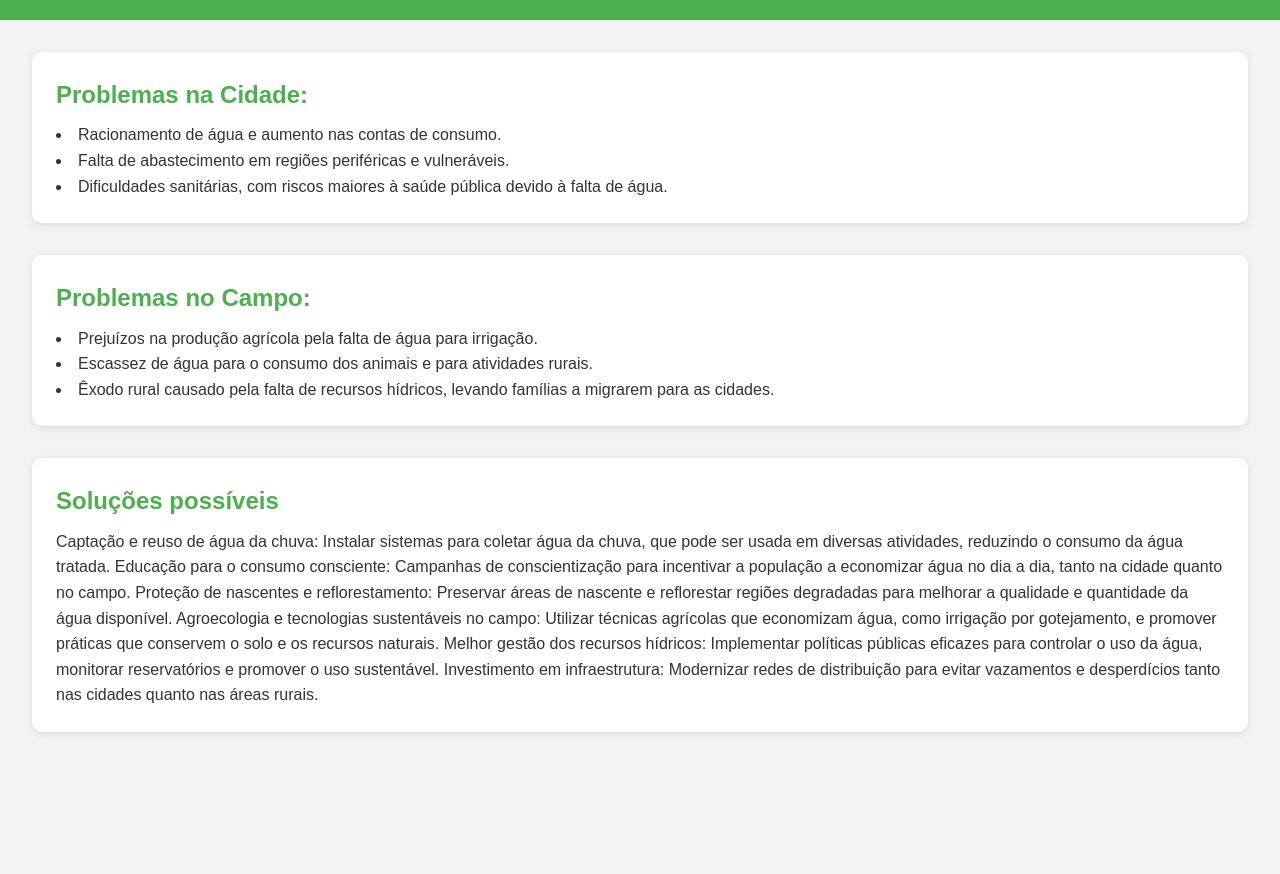
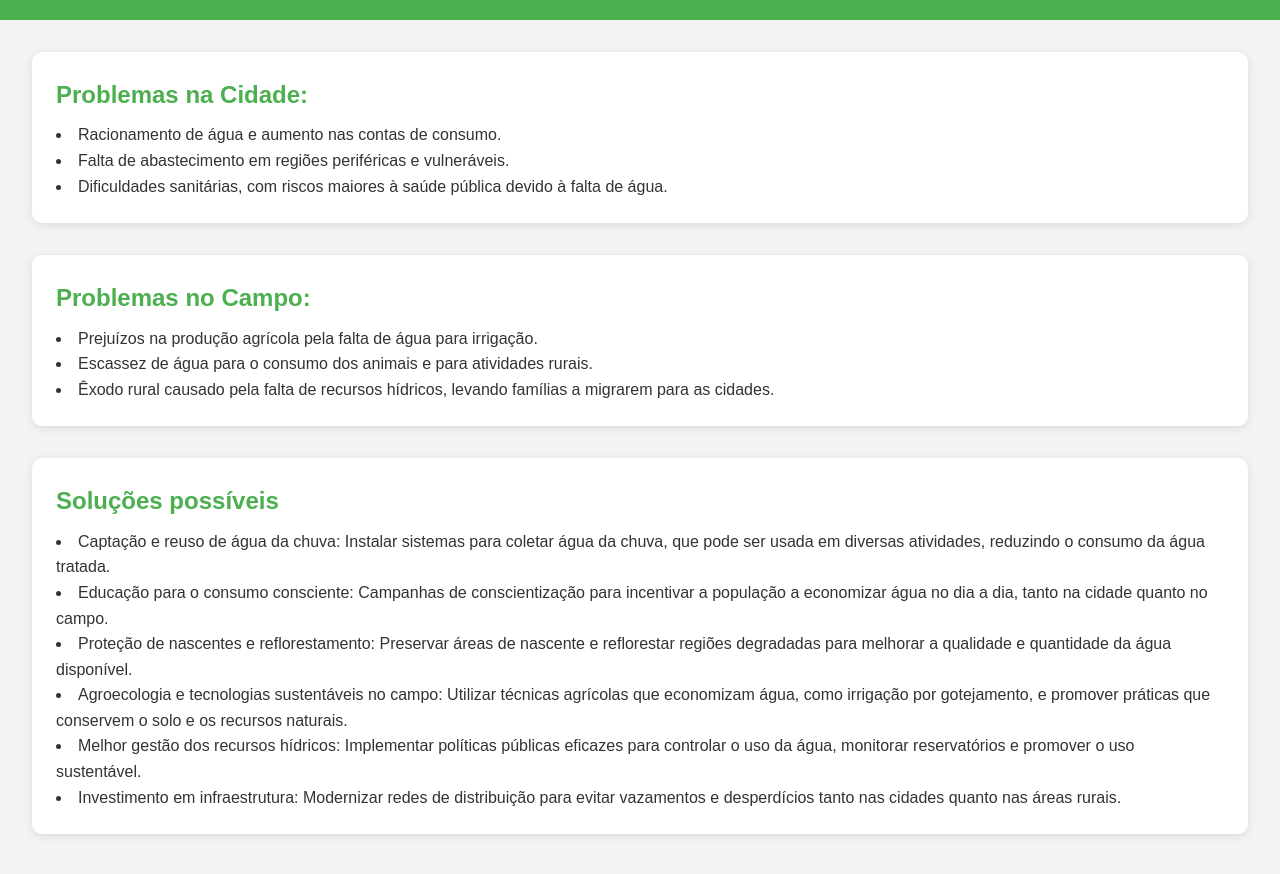
Before and after one commit to Frederico02012008/Agrinho-2025, a plain HTML site: page index.html in a window 1280 px wide. Shown: the part 108-982 px from the top of the page. Before the commit the page ends 904 px from the top, so only its background shows below. Drawn offline with Linux system fonts and the light colour scheme.

Commit message:
melhorei

```diff
--- a/index.html
+++ b/index.html
@@ -33,17 +33,12 @@
         <section>
             <h2>Soluções possíveis</h2>
             <p>
-                Captação e reuso de água da chuva: Instalar sistemas para coletar água da chuva, que pode ser usada em diversas atividades, reduzindo o consumo da água tratada.
-
-                Educação para o consumo consciente: Campanhas de conscientização para incentivar a população a economizar água no dia a dia, tanto na cidade quanto no campo.
-
-                Proteção de nascentes e reflorestamento: Preservar áreas de nascente e reflorestar regiões degradadas para melhorar a qualidade e quantidade da água disponível.
-
-                Agroecologia e tecnologias sustentáveis no campo: Utilizar técnicas agrícolas que economizam água, como irrigação por gotejamento, e promover práticas que conservem o solo e os recursos naturais.
-
-                Melhor gestão dos recursos hídricos: Implementar políticas públicas eficazes para controlar o uso da água, monitorar reservatórios e promover o uso sustentável.
-
-                Investimento em infraestrutura: Modernizar redes de distribuição para evitar vazamentos e desperdícios tanto nas cidades quanto nas áreas rurais.
+                <li>Captação e reuso de água da chuva: Instalar sistemas para coletar água da chuva, que pode ser usada em diversas atividades, reduzindo o consumo da água tratada.</li>
+                <li>Educação para o consumo consciente: Campanhas de conscientização para incentivar a população a economizar água no dia a dia, tanto na cidade quanto no campo.</li>
+                <li>Proteção de nascentes e reflorestamento: Preservar áreas de nascente e reflorestar regiões degradadas para melhorar a qualidade e quantidade da água disponível.</li>
+                <li>Agroecologia e tecnologias sustentáveis no campo: Utilizar técnicas agrícolas que economizam água, como irrigação por gotejamento, e promover práticas que conservem o solo e os recursos naturais.</li>
+                <li>Melhor gestão dos recursos hídricos: Implementar políticas públicas eficazes para controlar o uso da água, monitorar reservatórios e promover o uso sustentável.</li>
+                <li>Investimento em infraestrutura: Modernizar redes de distribuição para evitar vazamentos e desperdícios tanto nas cidades quanto nas áreas rurais.</li>
             </p>
         </section>
     </main>
```
